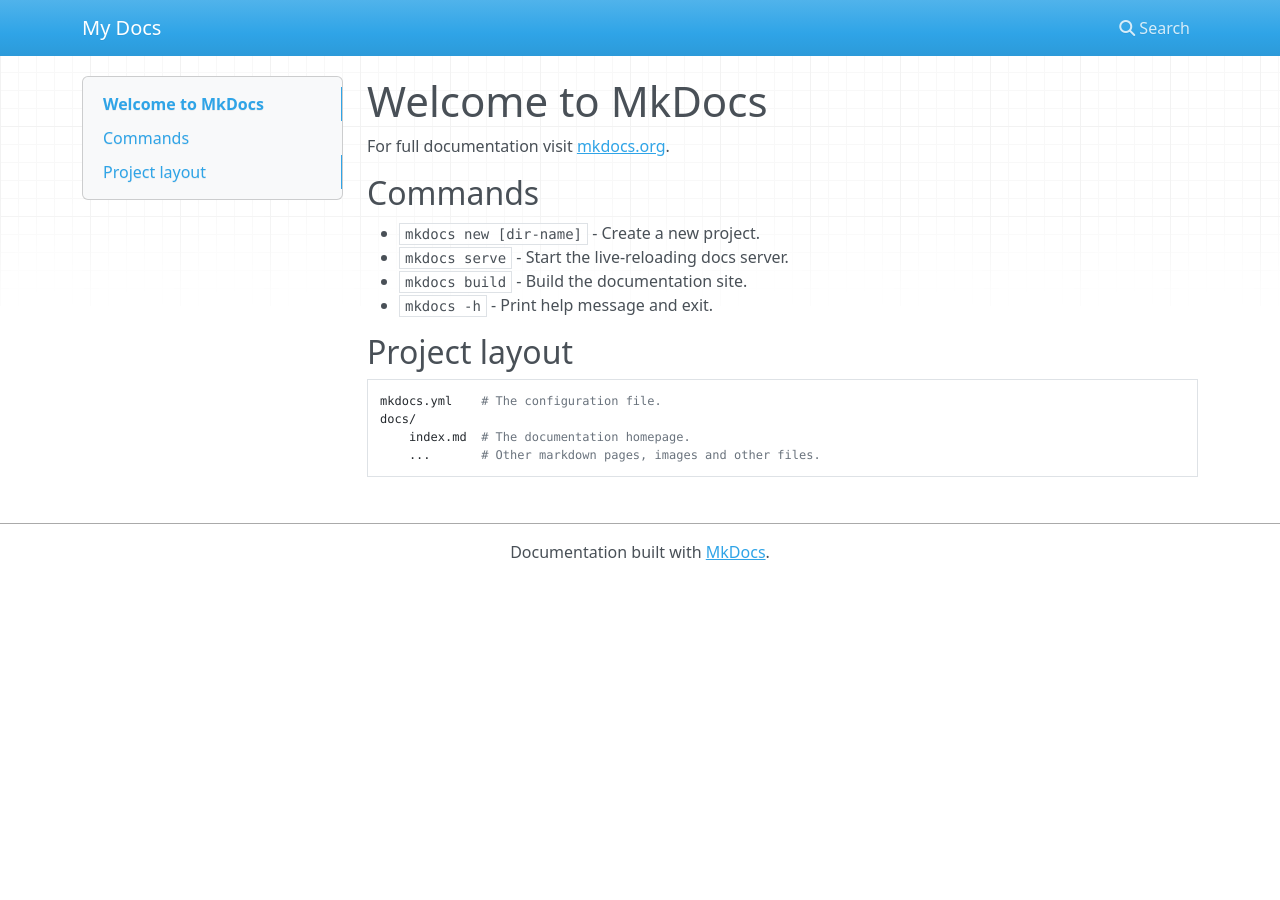
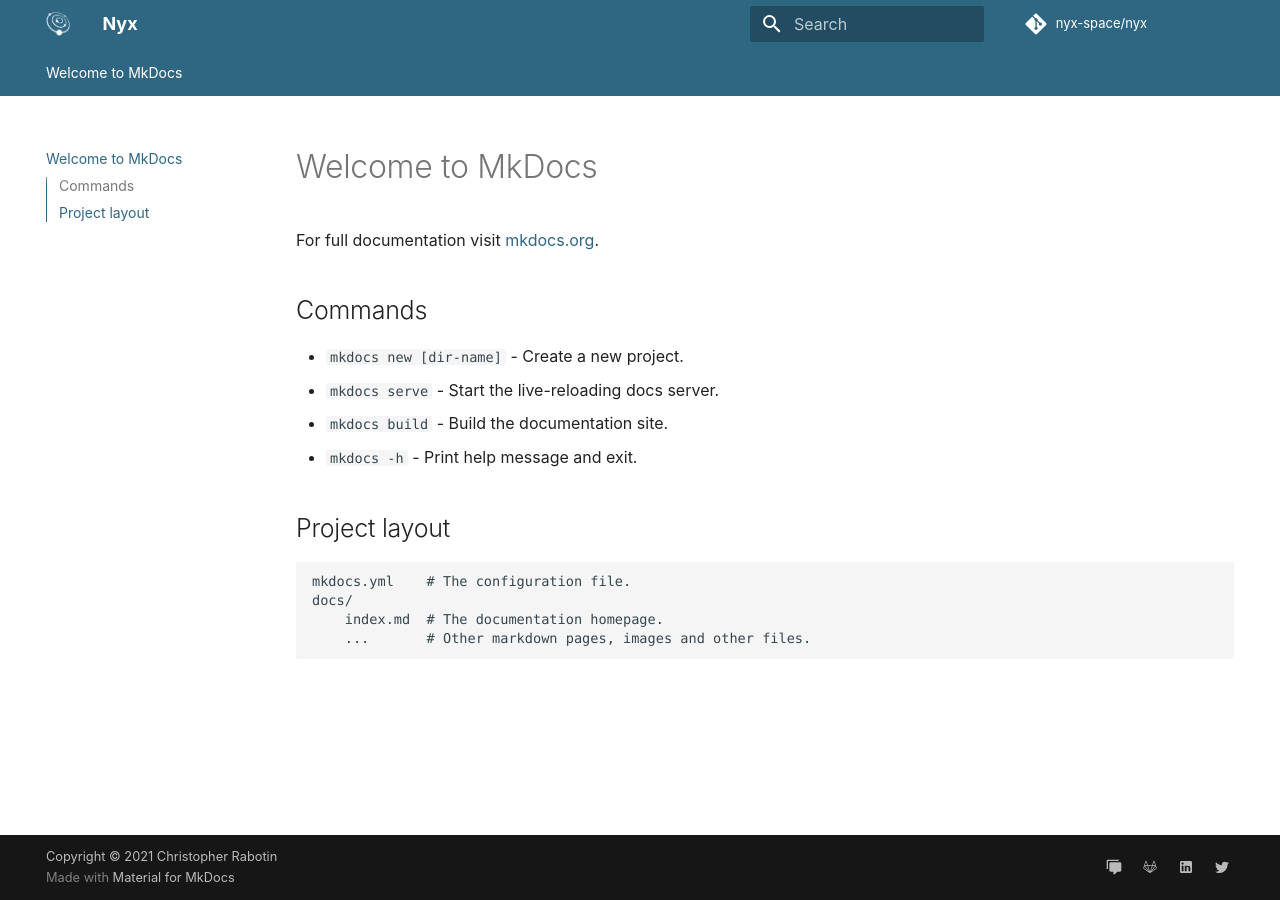
Before and after one commit to nyx-space/docs, an MkDocs documentation site: the page built from docs/index.md, in a window 1280 px wide. Built offline with MkDocs 1.6.1 and Material for MkDocs 9.7.7, drawn with Linux system fonts in a browser that asks for light colours; nearby versions of some CDN libraries; comment, search, counter and statistics services are not loaded.

Commit message:
Docs customization
Signed-off-by: Christopher Rabotin <christopher.rabotin@gmail.com>

```diff
--- /dev/null
+++ b/docs/stylesheets/extras.css
@@ -0,0 +1,4 @@
+:root {
+    --md-primary-fg-color: #2f6783;
+    --md-accent-fg-color:  #3d84e8;
+  }
--- a/mkdocs.yml
+++ b/mkdocs.yml
@@ -1 +1,44 @@
-site_name: My Docs
+site_name: Nyx
+theme:
+  name: material
+  features:
+    - header.autohide
+    - navigation.instant
+    - navigation.tabs
+    - navigation.expand
+    - toc.integrate
+  logo: assets/logo-icon-inverted.png
+  favicon: assets/favicon-256.png
+  font:
+    text: IBM+Plex+Sans
+    code: IBM+Plex+Mono
+
+extra_css:
+  - stylesheets/extras.css
+
+plugins:
+  - search
+
+copyright: Copyright &copy; 2021 Christopher Rabotin
+
+repo_url: https://gitlab.com/chrisrabotin/nyx
+repo_name: nyx-space/nyx
+
+extra:
+  social:
+    - icon: material/comment-multiple
+      link: https://app.element.io/#/room/#astrodyn:matrix.org
+      name: Astrodynamics on Matrix.org
+    - icon: material/gitlab
+      link: https://gitlab.com/nyx-space
+      name: Nyx on Gitlab
+    - icon: material/linkedin
+      link: https://www.linkedin.com/in/chrisrabotin/
+      name: Chris Rabotin on Twitter
+    - icon: material/twitter
+      link: https://twitter.com/CRabotin
+      name: Chris Rabotin on Twitter
+
+markdown_extensions:
+  - toc:
+      permalink: true
```
Also changed, not shown: docs/assets/favicon-128.png (added), docs/assets/favicon-16.png (added), docs/assets/favicon-256.png (added), docs/assets/favicon-32.png (added), docs/assets/favicon-64.png (added), docs/assets/favicon.ico (added), docs/assets/logo-icon-inverted.png (added), docs/assets/logo-icon-transparent.png (added), docs/assets/logo-icon.png (added), docs/assets/logo.png (added), 1 other file.
